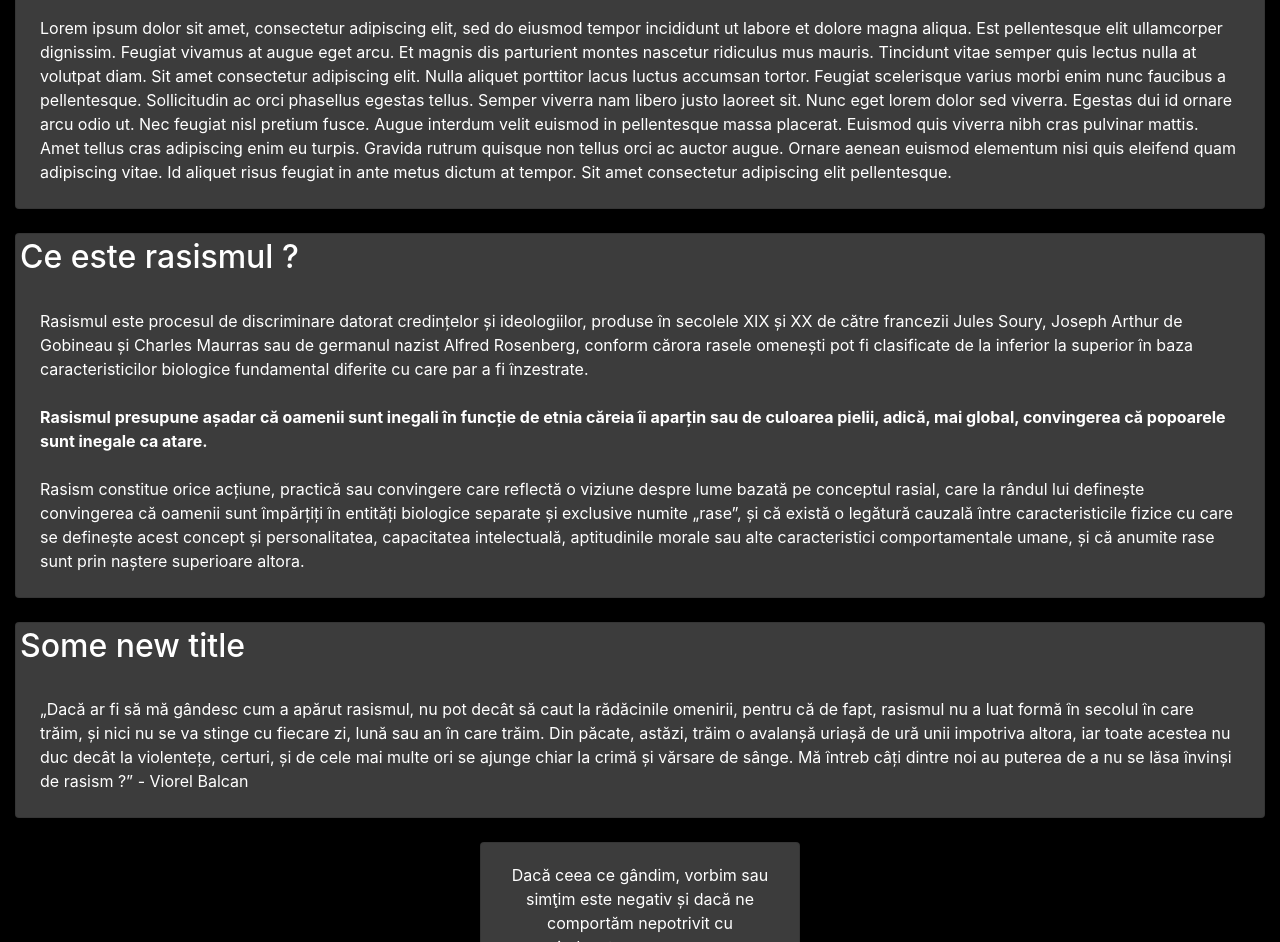
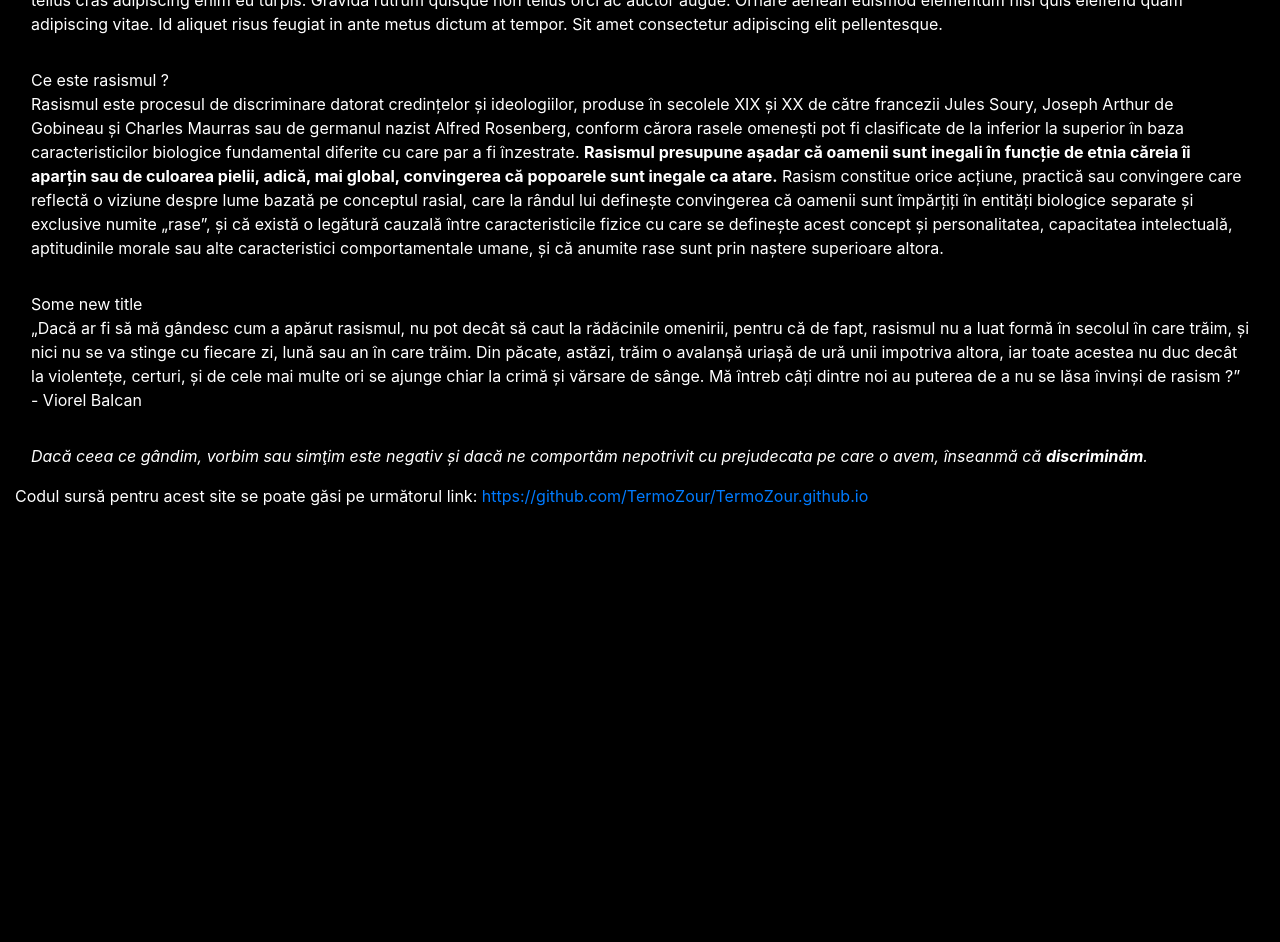
Before and after one commit to TermoZour/TermoZour.github.io, a plain HTML site: page index.html in a window 1280 px wide. Shown: the part 500-1442 px from the top of the page. After the commit the page ends 1008 px from the top, so only its background shows below. Drawn offline with nearby package versions, Linux system fonts and the light colour scheme.

Commit message:
changed layout, formatted code
thanks @keessonnema :>

```diff
--- a/index.html
+++ b/index.html
@@ -1,27 +1,33 @@
 <!DOCTYPE html>
 <html lang="en-US">
+
 <title>Rasismul & Discriminarea</title>
+
 <head>
     <meta charset="utf-8">
     <meta name="viewport" content="width=device-width, initial-scale=1">
-
-        <link rel="stylesheet" href="https://stackpath.bootstrapcdn.com/bootstrap/4.2.1/css/bootstrap.min.css" integrity="sha384-GJzZqFGwb1QTTN6wy59ffF1BuGJpLSa9DkKMp0DgiMDm4iYMj70gZWKYbI706tWS" crossorigin="anonymous">
-
-        <script src="https://stackpath.bootstrapcdn.com/bootstrap/4.2.1/js/bootstrap.min.js" integrity="sha384-B0UglyR+jN6CkvvICOB2joaf5I4l3gm9GU6Hc1og6Ls7i6U/mkkaduKaBhlAXv9k" crossorigin="anonymous"></script>
-        <script src="https://code.jquery.com/jquery-3.3.1.slim.min.js" integrity="sha384-q8i/X+965DzO0rT7abK41JStQIAqVgRVzpbzo5smXKp4YfRvH+8abtTE1Pi6jizo" crossorigin="anonymous"></script>
-        <script src="https://cdnjs.cloudflare.com/ajax/libs/popper.js/1.14.6/umd/popper.min.js" integrity="sha384-wHAiFfRlMFy6i5SRaxvfOCifBUQy1xHdJ/yoi7FRNXMRBu5WHdZYu1hA6ZOblgut" crossorigin="anonymous"></script>
-
+    <link rel="stylesheet" href="https://stackpath.bootstrapcdn.com/bootstrap/4.2.1/css/bootstrap.min.css"
+        integrity="sha384-GJzZqFGwb1QTTN6wy59ffF1BuGJpLSa9DkKMp0DgiMDm4iYMj70gZWKYbI706tWS" crossorigin="anonymous">
+    <script src="https://stackpath.bootstrapcdn.com/bootstrap/4.2.1/js/bootstrap.min.js"
+        integrity="sha384-B0UglyR+jN6CkvvICOB2joaf5I4l3gm9GU6Hc1og6Ls7i6U/mkkaduKaBhlAXv9k"
+        crossorigin="anonymous"></script>
+    <script src="https://code.jquery.com/jquery-3.3.1.slim.min.js"
+        integrity="sha384-q8i/X+965DzO0rT7abK41JStQIAqVgRVzpbzo5smXKp4YfRvH+8abtTE1Pi6jizo"
+        crossorigin="anonymous"></script>
+    <script src="https://cdnjs.cloudflare.com/ajax/libs/popper.js/1.14.6/umd/popper.min.js"
+        integrity="sha384-wHAiFfRlMFy6i5SRaxvfOCifBUQy1xHdJ/yoi7FRNXMRBu5WHdZYu1hA6ZOblgut"
+        crossorigin="anonymous"></script>
     <link rel="stylesheet" type="text/css" href="css/style.css">
 </head>
 
 <body>
+    <div id="header">
         <nav class="navbar sticky-top navbar-expand-lg navbar-light bg-light">
             <a class="navbar-brand" href="#">Rasismul</a>
-
-            <button class="navbar-toggler" type="button" data-toggle="collapse" data-target="#navbarNavAltMarkup" aria-controls="navbarNavAltMarkup" aria-expanded="false" aria-label="Toggle navigation">
+            <button class="navbar-toggler" type="button" data-toggle="collapse" data-target="#navbarNavAltMarkup"
+                aria-controls="navbarNavAltMarkup" aria-expanded="false" aria-label="Toggle navigation">
                 <span class="navbar-toggler-icon"></span>
             </button>
-
             <div class="collapse navbar-collapse" id="navbarNavAltMarkup">
                 <ul class="navbar-nav mr-auto">
                     <a class="nav-item nav-link active" href="#">Acasă</a>
@@ -30,18 +36,18 @@
                 </ul>
             </div>
         </nav>
-        <div class="container-fluid py-3">
-            <div class="card mx-auto px-1 py-1">
-                <h2 class="card-title">De ce suntem rasiști ?</h2>
     </div>
+    <div id="container" class="container-fluid">
+        <h1>De ce suntem rasiști ?</h1>
 
-            <br>
-
-            <div class="card mx-auto px-1 py-1">
-                <h2 class="card-title">Din cauza prejudecăților.</h2>
-
-                <div class="card-body">
-                    În general prin prejudecată se înţelege o părere greşită pe care cineva şi-o face despre un lucru pe care îl cunoaşte doar superficial. În sociologie a avea prejudecăţi înseamnă:
+        <div id="cards-container">
+            <div class="box-blur box">
+                <div class="box-inner p-3">
+                    <div class="title">Din cauza prejudecăților</div>
+                    <div class="content">
+                        În general prin prejudecată se înţelege o părere greşită pe care cineva şi-o face despre un
+                        lucru pe care îl cunoaşte
+                        doar superficial. În sociologie a avea prejudecăţi înseamnă:
                         <ul>
                             <li>a avea o părere lipsită de temei despre cineva</li>
                             <li>să judeci o persoanăîn funcţie de părerea ta şi nu cum este ea cu adevărat</li>
@@ -50,58 +56,90 @@
                         </ul>
                     </div>
                 </div>
-
-            <br>
-
-            <div class="card mx-auto px-1 py-1">
-                <h2 class="card-title">Din cauza ... .</h2>
-
-                <div class="card-body">
-                    Lorem ipsum dolor sit amet, consectetur adipiscing elit, sed do eiusmod tempor incididunt ut labore et dolore magna aliqua. Est pellentesque elit ullamcorper dignissim. Feugiat vivamus at augue eget arcu. Et magnis dis parturient montes nascetur ridiculus mus mauris. Tincidunt vitae semper quis lectus nulla at volutpat diam. Sit amet consectetur adipiscing elit. Nulla aliquet porttitor lacus luctus accumsan tortor. Feugiat scelerisque varius morbi enim nunc faucibus a pellentesque. Sollicitudin ac orci phasellus egestas tellus. Semper viverra nam libero justo laoreet sit. Nunc eget lorem dolor sed viverra. Egestas dui id ornare arcu odio ut. Nec feugiat nisl pretium fusce. Augue interdum velit euismod in pellentesque massa placerat. Euismod quis viverra nibh cras pulvinar mattis. Amet tellus cras adipiscing enim eu turpis. Gravida rutrum quisque non tellus orci ac auctor augue. Ornare aenean euismod elementum nisi quis eleifend quam adipiscing vitae. Id aliquet risus feugiat in ante metus dictum at tempor. Sit amet consectetur adipiscing elit pellentesque.
+            </div>
+            <div class="box-blur box">
+                <div class="box-inner p-3">
+                    <div class="title">Din cauza ... .</div>
+                    <div class="content">
+                        Lorem ipsum dolor sit amet, consectetur adipiscing elit, sed do eiusmod tempor incididunt ut
+                        labore et
+                        dolore magna aliqua. Est pellentesque elit ullamcorper dignissim. Feugiat vivamus at augue eget
+                        arcu. Et
+                        magnis dis parturient montes nascetur ridiculus mus mauris. Tincidunt vitae semper quis lectus
+                        nulla at
+                        volutpat diam. Sit amet consectetur adipiscing elit. Nulla aliquet porttitor lacus luctus
+                        accumsan
+                        tortor. Feugiat scelerisque varius morbi enim nunc faucibus a pellentesque. Sollicitudin ac orci
+                        phasellus egestas tellus. Semper viverra nam libero justo laoreet sit. Nunc eget lorem dolor sed
+                        viverra. Egestas dui id ornare arcu odio ut. Nec feugiat nisl pretium fusce. Augue interdum
+                        velit
+                        euismod in pellentesque massa placerat. Euismod quis viverra nibh cras pulvinar mattis. Amet
+                        tellus cras
+                        adipiscing enim eu turpis. Gravida rutrum quisque non tellus orci ac auctor augue. Ornare aenean
+                        euismod
+                        elementum nisi quis eleifend quam adipiscing vitae. Id aliquet risus feugiat in ante metus
+                        dictum at
+                        tempor. Sit amet consectetur adipiscing elit pellentesque.
                     </div>
                 </div>
+            </div>
+            <div class="box-blur box">
+                <div class="box-inner p-3">
+                    <div class="title">Ce este rasismul ?</div>
+                    <div class="content">
+                        Rasismul este procesul de discriminare datorat credințelor și ideologiilor,
+                        produse în secolele XIX și XX de către francezii Jules Soury, Joseph Arthur de Gobineau și
+                        Charles
+                        Maurras
+                        sau de germanul nazist Alfred Rosenberg, conform cărora rasele omenești pot fi clasificate de la
+                        inferior la superior
+                        în baza caracteristicilor biologice fundamental diferite cu care par a fi înzestrate.
+                        <b>Rasismul presupune așadar că oamenii sunt inegali în funcție de etnia căreia îi aparțin sau
+                            de culoarea pielii,
+                            adică, mai global, convingerea că popoarele sunt inegale ca atare.</b>
 
-            <br>
-
-            <div class="card mx-auto px-1 py-1">
-                <h2 class="card-title">Ce este rasismul ?</h2>
-
-                <div class="card-body">
-                    Rasismul este procesul de discriminare datorat credințelor și ideologiilor,
-                    produse în secolele XIX și XX de către francezii Jules Soury, Joseph Arthur de Gobineau și Charles Maurras
-                    sau de germanul nazist Alfred Rosenberg, conform cărora rasele omenești pot fi clasificate de la inferior la superior
-                    în baza caracteristicilor biologice fundamental diferite cu care par a fi înzestrate.
-
-                    <br><br><b>Rasismul presupune așadar că oamenii sunt inegali în funcție de etnia căreia îi aparțin sau de culoarea pielii,
-                    adică, mai global, convingerea că popoarele sunt inegale ca atare.</b>
-                    <br><br>
-
-                    Rasism constitue orice acțiune, practică sau convingere care reflectă o viziune despre lume bazată pe conceptul rasial, care la rândul lui definește convingerea că oamenii sunt împărțiți în entități biologice separate și exclusive numite „rase”, și că există o legătură cauzală între caracteristicile fizice cu care se definește acest concept și personalitatea, capacitatea intelectuală, aptitudinile morale sau alte caracteristici comportamentale umane, și că anumite rase sunt prin naștere superioare altora.
+                        Rasism constitue orice acțiune, practică sau convingere care reflectă o viziune despre lume
+                        bazată pe
+                        conceptul rasial, care la rândul lui definește convingerea că oamenii sunt împărțiți în entități
+                        biologice separate și exclusive numite „rase”, și că există o legătură cauzală între
+                        caracteristicile
+                        fizice cu care se definește acest concept și personalitatea, capacitatea intelectuală,
+                        aptitudinile
+                        morale sau alte caracteristici comportamentale umane, și că anumite rase sunt prin naștere
+                        superioare
+                        altora.
                     </div>
                 </div>
-
-            <br>
-
-            <div class="card mx-auto px-1 py-1">
-                <h2 class="card-title">Some new title</h2>
-
-                <div class="card-body">
+            </div>
+            <div class="box-blur box">
+                <div class="box-inner p-3">
+                    <div class="title">Some new title</div>
+                    <div class="content">
                         „Dacă ar fi să mă gândesc cum a apărut rasismul, nu pot decât să caut la rădăcinile omenirii,
-                    pentru că de fapt, rasismul nu a luat formă în secolul în care trăim, și nici nu se va stinge cu fiecare zi, lună sau an în care trăim.
-                    Din păcate, astăzi, trăim o avalanșă uriașă de ură unii impotriva altora, iar toate acestea nu duc decât la violentețe, certuri, și de cele mai multe ori se ajunge chiar la crimă și vărsare de sânge.
+                        pentru că de fapt, rasismul nu a luat formă în secolul în care trăim, și nici nu se va stinge cu
+                        fiecare
+                        zi, lună sau an în care trăim.
+                        Din păcate, astăzi, trăim o avalanșă uriașă de ură unii impotriva altora, iar toate acestea nu
+                        duc decât
+                        la violentețe, certuri, și de cele mai multe ori se ajunge chiar la crimă și vărsare de sânge.
                         Mă întreb câți dintre noi au puterea de a nu se lăsa învinși de rasism ?” - Viorel Balcan
                     </div>
                 </div>
-
-            <br>
-
-            <div class="card text-center mx-auto" style="width: 20rem;">
-                <div class="card-body">
-                    Dacă ceea ce gândim, vorbim sau simţim este negativ și dacă ne comportăm nepotrivit cu prejudecata pe care o avem, înseanmă că <b>discriminăm</b>.
+            </div>
+            <div class="box-blur box">
+                <div class="box-inner p-3">
+                    <div class="content">
+                        <i>Dacă ceea ce gândim, vorbim sau simţim este negativ și dacă ne comportăm nepotrivit cu
+                            prejudecata pe
+                            care o avem, înseanmă că <b>discriminăm</b>.</i>
                     </div>
                 </div>
             </div>
+        </div>
+        Codul sursă pentru acest site se poate găsi pe următorul link:
+        <a href="https://github.com/TermoZour/TermoZour.github.io"> https://github.com/TermoZour/TermoZour.github.io</a>
+    </div>
 
-        Codul sursă pentru acest site se poate găsi pe următorul link: <a href="https://github.com/TermoZour/TermoZour.github.io"> https://github.com/TermoZour/TermoZour.github.io</a>
 </body>
+
 </html>
```
Lines whose indentation alone changed are shown as unchanged.
